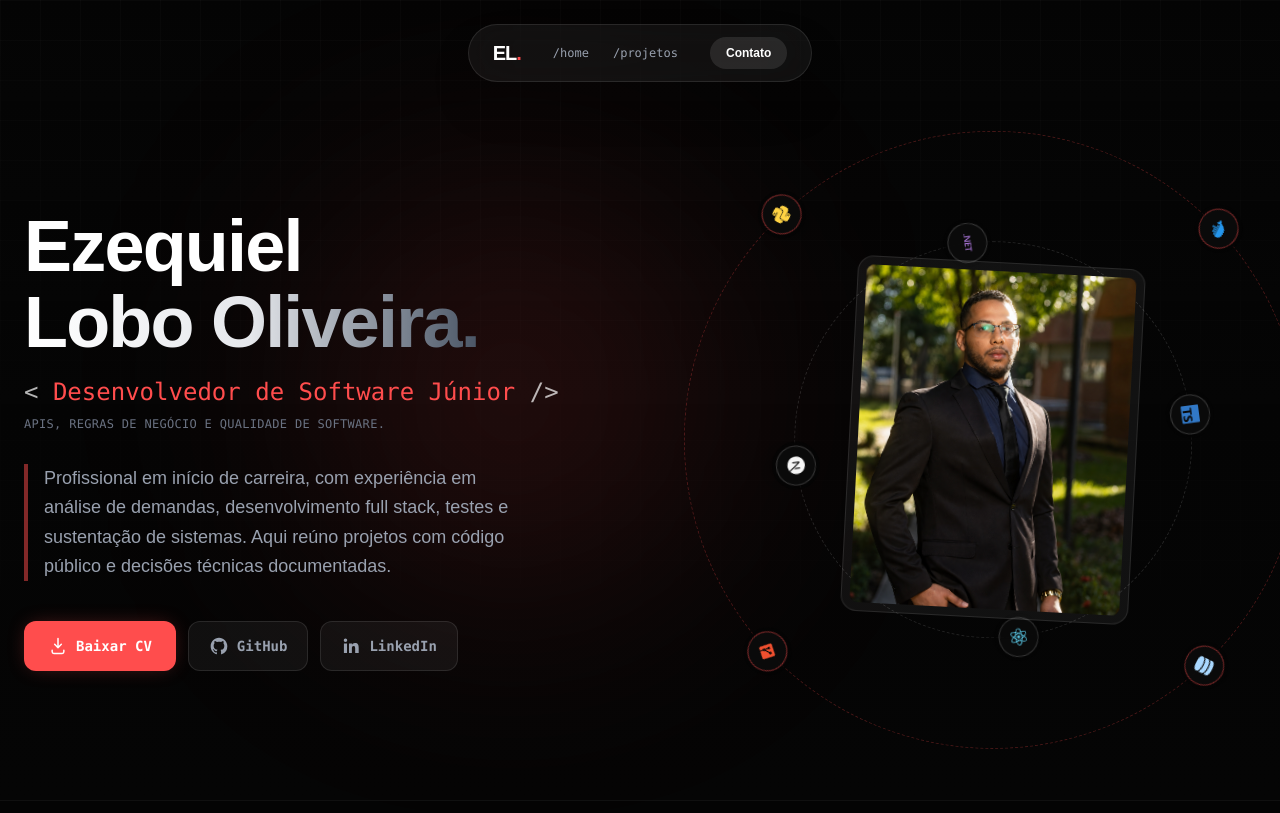
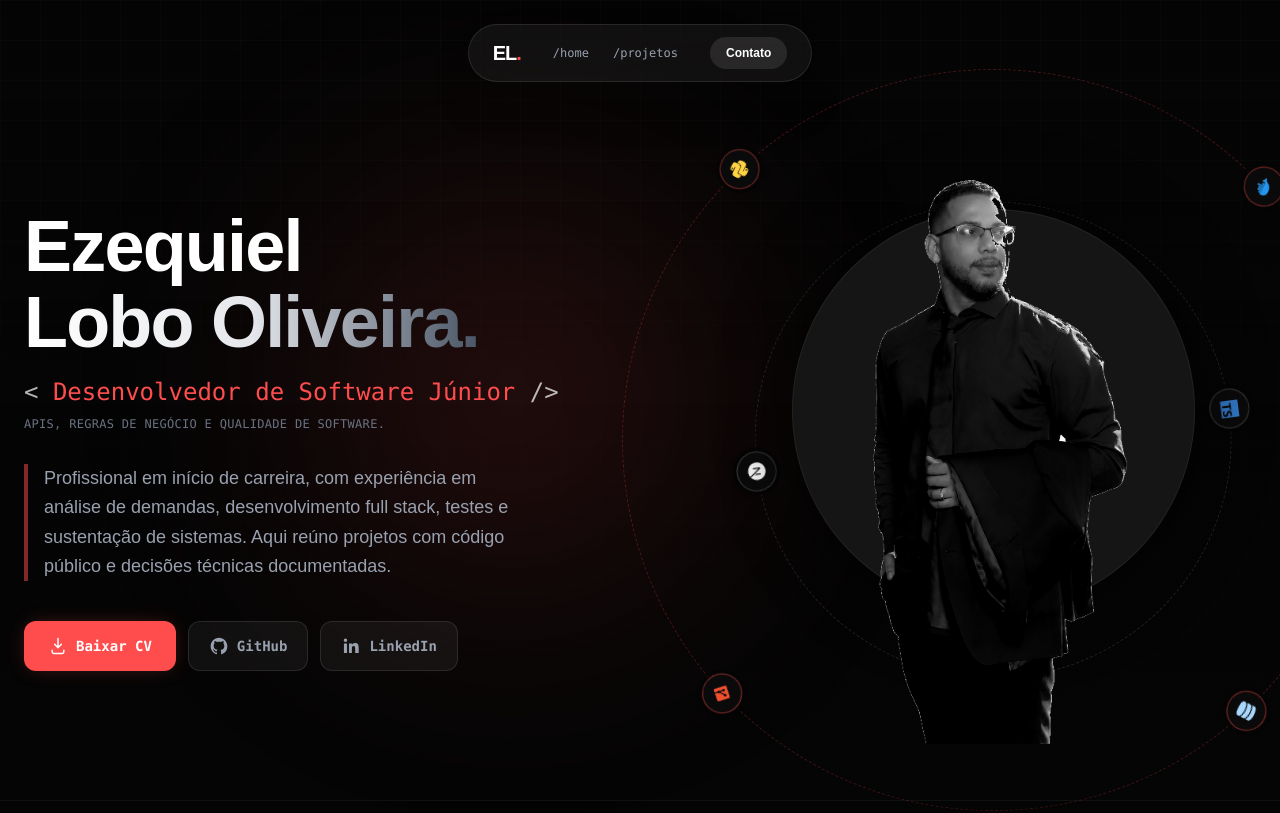
Before and after one commit to EzekLobo/ezequiel-lobo-portfolio, a Next.js app: page / in a window 1280 px wide. Shown: the top 813 px of the page. Built offline with nearby package versions, Linux system fonts and the light colour scheme.

Commit message:
feat: atualiza retrato integral do hero

```diff
--- a/components/Hero.tsx
+++ b/components/Hero.tsx
@@ -29,10 +29,11 @@ export default function Hero() {
           </div>
         </div>
         <div className="order-1 mt-8 flex flex-col items-center lg:order-2 lg:mt-0">
-          <div className="relative mx-auto flex aspect-square w-64 items-center justify-center sm:w-[22rem] lg:w-[25rem]">
+          <div className="relative mx-auto flex h-[25rem] w-64 items-center justify-center sm:h-[32rem] sm:w-[25rem] lg:h-[36rem] lg:w-[28rem] xl:h-[38rem] xl:w-[30rem]">
             <OrbitingTechnologies />
-            <div className="group relative z-10 w-[72%] rotate-3 rounded-2xl border border-white/10 bg-white/5 p-2 shadow-2xl transition-transform duration-500 hover:rotate-0">
-              <div className="relative aspect-[4/5] overflow-hidden rounded-lg bg-brand-card"><Image src="/profile/ezequiel-profile.png" alt={profile.name} fill priority sizes="(max-width: 640px) 208px, (max-width: 1280px) 254px, 288px" className="object-cover object-[center_20%] transition-transform duration-700 group-hover:scale-105" /></div>
+            <div aria-hidden="true" className="absolute top-[12%] z-0 aspect-square w-[84%] rounded-full border border-white/[0.06] bg-[#151515] shadow-[0_0_70px_rgba(0,0,0,.7)]" />
+            <div className="relative z-10 h-full w-full overflow-hidden">
+              <Image src="/profile/ezequiel-portrait-full.png" alt={profile.name} fill priority sizes="(max-width: 640px) 256px, (max-width: 1024px) 400px, 480px" className="object-contain object-bottom grayscale contrast-110" />
             </div>
           </div>
         </div>
```
Also changed, not shown: public/profile/ezequiel-portrait-full.png (added).
